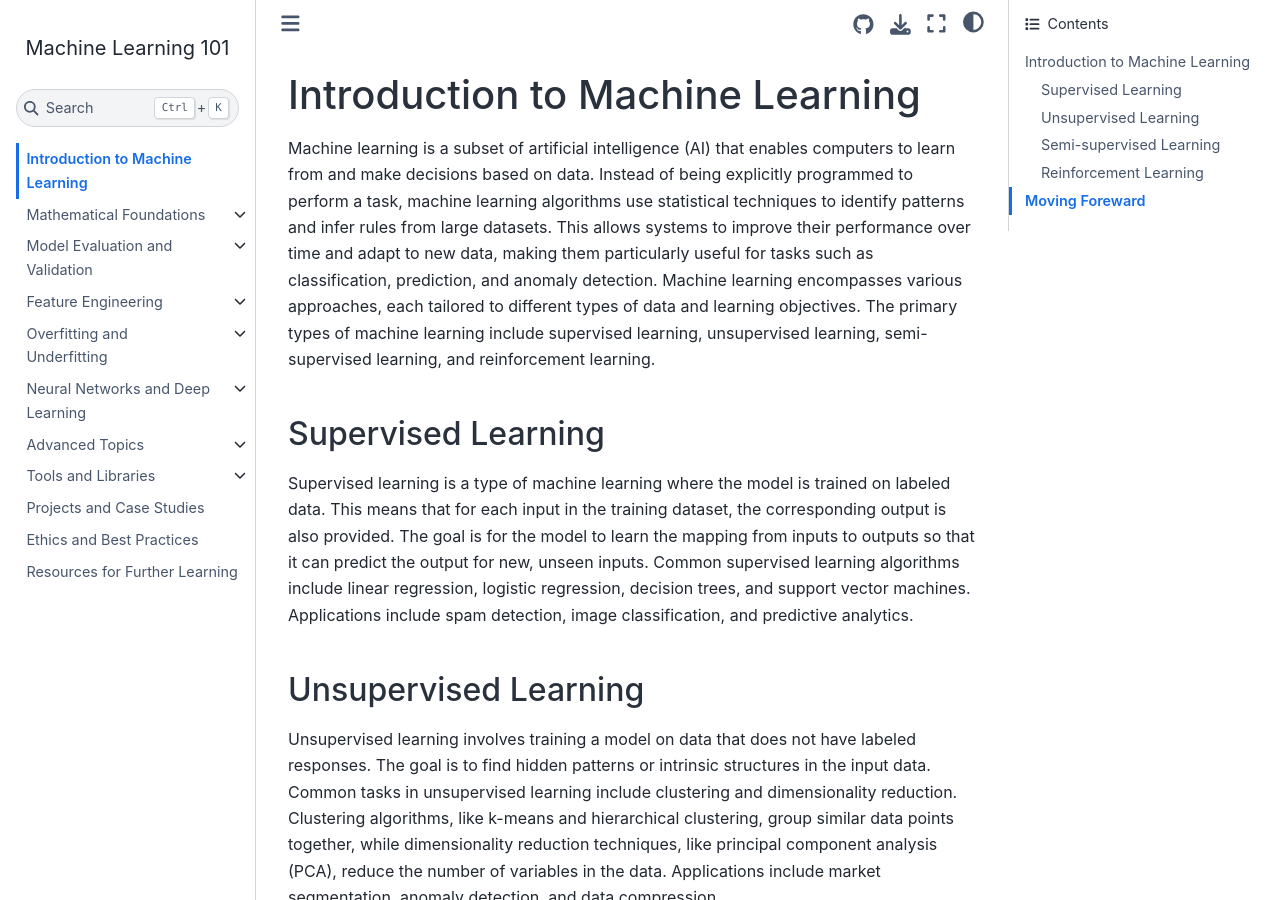
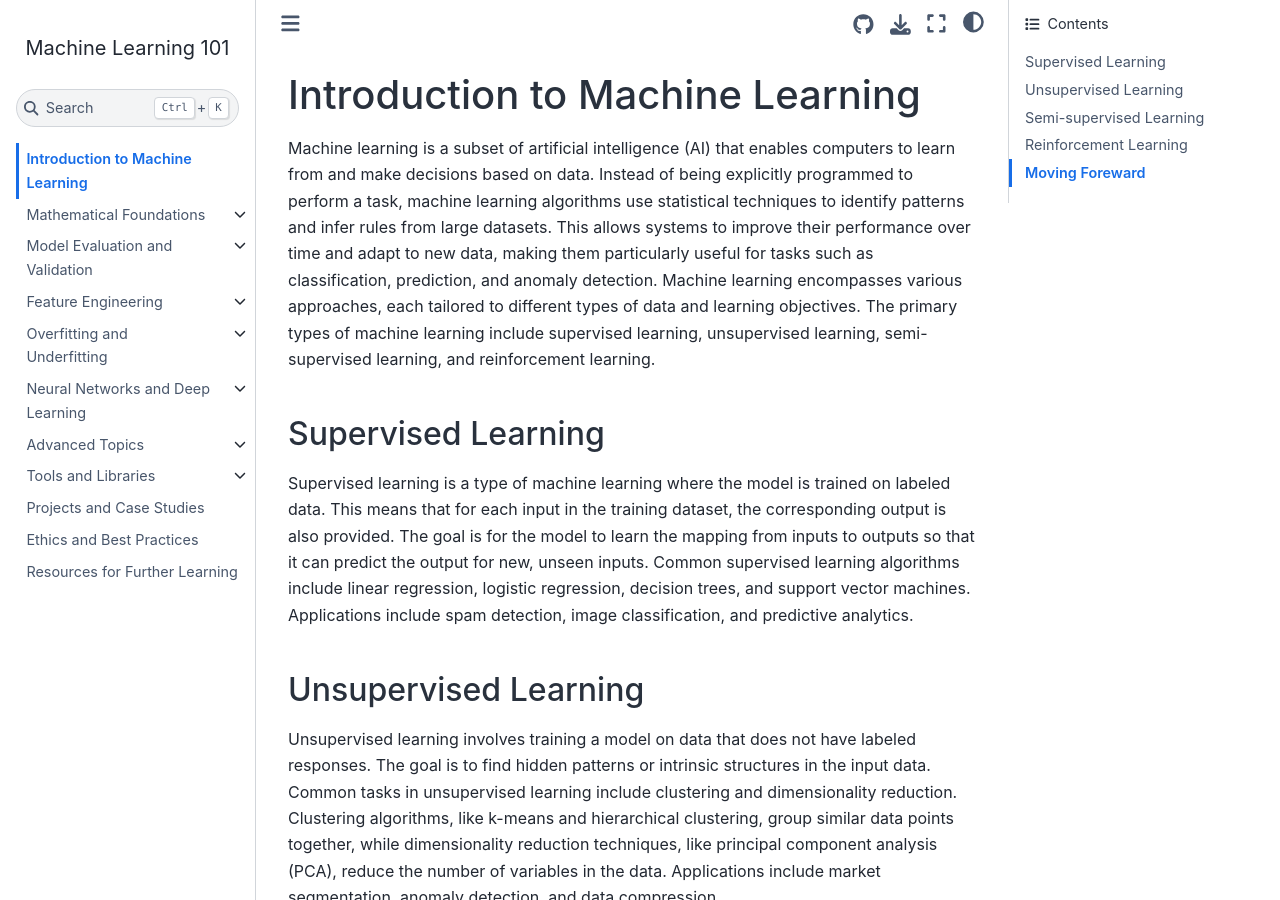
Before and after one commit to thatdspguy/machine_learning_101, a Jupyter Book: the page built from machine_learning_101_intro.md, in a window 1280 px wide and 900 px high. Built offline with Jupyter Book 1.0.4 settings and Sphinx 7.4.7 and the Sphinx Book theme 1.1.4, drawn with Linux system fonts in a browser that asks for light colours; pages that are not in the unit, such as notebooks, are missing from menus.

Commit message:
Change header level in intro

```diff
--- a/machine_learning_101_intro.md
+++ b/machine_learning_101_intro.md
@@ -18,7 +18,7 @@
 
 Reinforcement learning is a type of machine learning where an agent learns to make decisions by taking actions in an environment to maximize some notion of cumulative reward. The agent interacts with the environment, receives feedback in the form of rewards or penalties, and adjusts its actions accordingly. Unlike supervised learning, reinforcement learning does not require labeled input/output pairs and learns through trial and error. Key algorithms include Q-learning and deep Q-networks (DQN). Applications include game playing (e.g., AlphaGo), robotics, and autonomous driving.
 
-# Moving Foreward
+## Moving Foreward
 
 Throughout this book we will delve deeper into each of these types of machine learning, examining the underlying algorithms, their applications, and how to implement them in practice. Additionally, we will cover essential aspects such as data preprocessing, model evaluation, and the ethical considerations of using machine learning.
 
```
